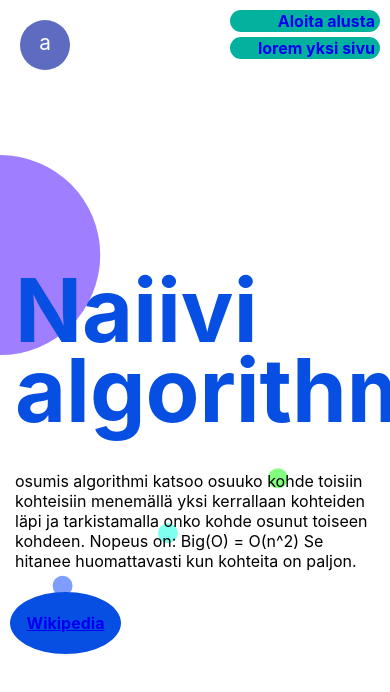
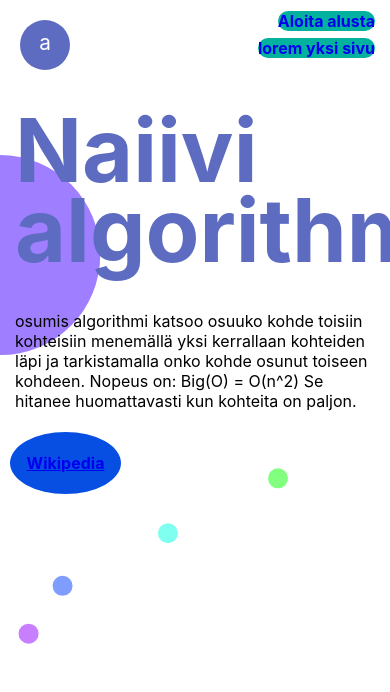
Before and after one commit to KuiskaavaKisu/nettisivu_julkaisu, a plain HTML site: page index.html in a window 390 px wide. Shown: the top 692 px of the page. Drawn offline with Linux system fonts and the light colour scheme.

Commit message:
Add files via upload

```diff
--- a/index.css
+++ b/index.css
@@ -73,6 +73,7 @@ body {
 
 header {
   display: grid;
+
   grid-template-columns: 1fr 1.5fr;
   z-index: 1;
 }
@@ -96,11 +97,11 @@ li {
   display: inline;
   padding: 0 10px;
 }
-#navigation *{
+#navigation li a{
   text-decoration: none;
   border: #03b19f 1px;
   font-size: 1rem;
-  border-radius: 20px;
+  border-radius: 30px;
 
   background-color: #03b19f;
 }
@@ -110,6 +111,7 @@ li {
   grid-row: 1/2;
   display: flex;
   justify-content: flex-end;
+
   font-weight: 700;
 }
 
@@ -125,7 +127,7 @@ aside {
 h1 {
   font-size: 6.5rem;
   margin: 0;
-  color: #074fe2;
+ color: #5d6bc0;
   line-height: 5rem;
   margin: 15px 0;
 
@@ -174,13 +176,7 @@ h3 {
 
 @media only screen and (max-width: 850px) {
   .grid-wrapper {
-    background-image: url("./background.jpg");
-    background-size: cover;
-    background-position: center;
 
-    background-blend-mode: screen;
-    display: flex;
-    flex-direction: column;
   }
 
   h1 {
```
